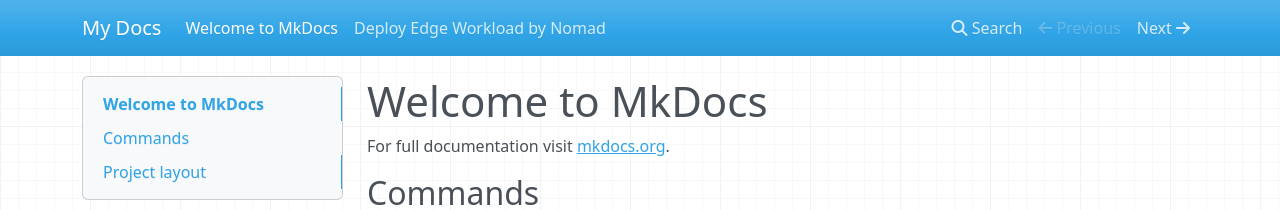
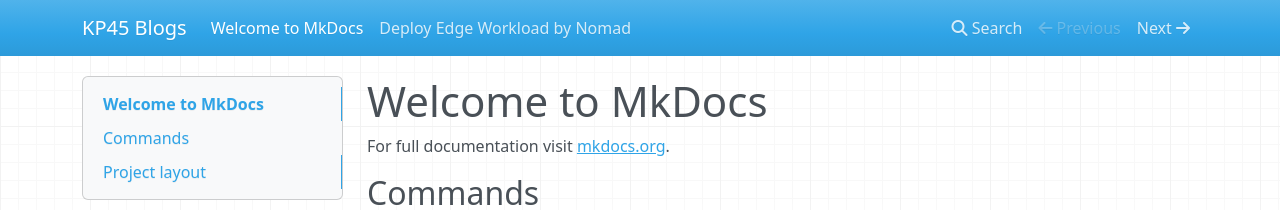
Before and after one commit to kevinpan45/kevinpan45.github.io, an MkDocs documentation site: the page built from docs/index.md, in a window 1280 px wide. Shown: the top 210 px of the page. Built offline with MkDocs 1.6.1, drawn with Linux system fonts in a browser that asks for light colours; nearby versions of some CDN libraries.

Commit message:
rename site

```diff
--- a/mkdocs.yml
+++ b/mkdocs.yml
@@ -1 +1 @@
-site_name: My Docs
+site_name: KP45 Blogs
```
